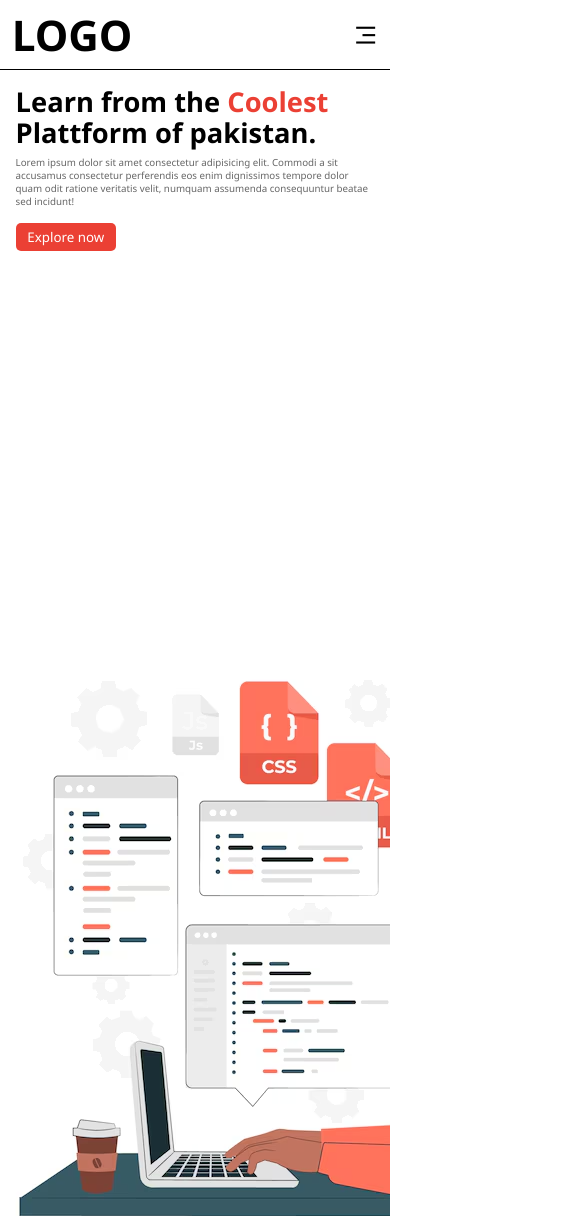
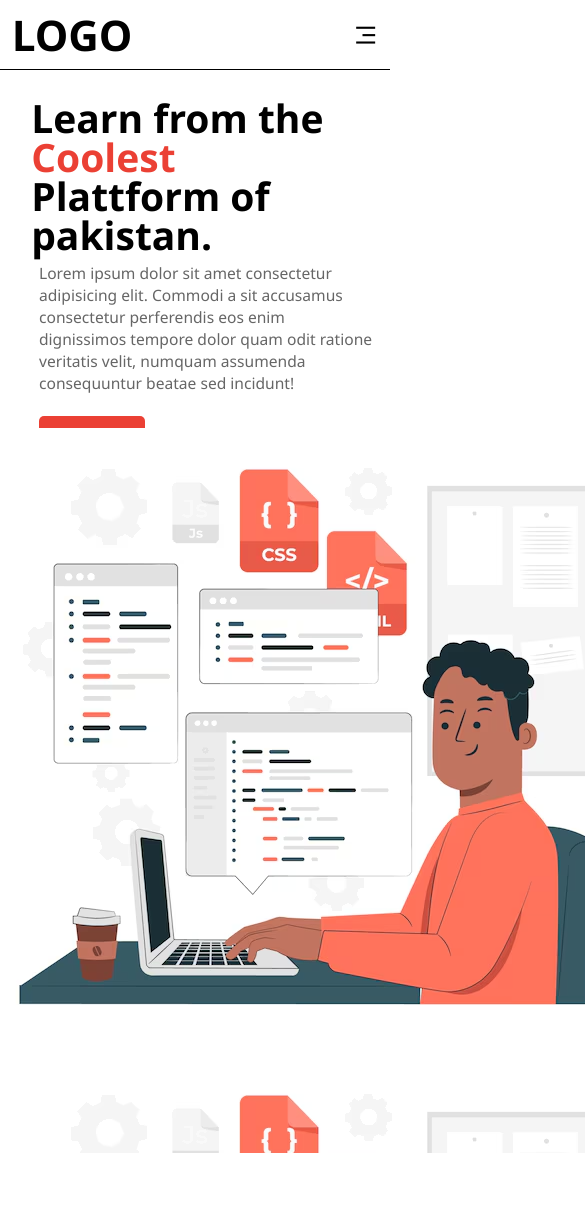
Before and after one commit to saba646/web2, a plain HTML site: page index.html in a window 390 px wide. Shown: the top 1216 px of the page, 585 px wide, since content can reach past the window. Drawn offline with nearby package versions, Linux system fonts and the light colour scheme.

Commit message:
Update style.css

```diff
--- a/style.css
+++ b/style.css
@@ -92,10 +92,14 @@ html,body{
     width: 50%;
 }
 
-@media (max-width:600px) {
+@media (max-width:720px) {
+    html,body{
+        height: 100%;
+    }
     .nav{
 
         padding: 0 3vw;
+        width: 100%;
     }
     #main-h2{
         font-size: 5vmax;
@@ -103,6 +107,7 @@ html,body{
     .nav-2 h4{
         font-size: 2vmax;
         display: none;
+
     }
     .nav-2 i{
         font-size: 3vmax;
@@ -112,30 +117,58 @@ html,body{
         display: none;
     }
     .content{
-        height: 200%;
+        height: 172%;
         flex-direction: column;
+        width: 100%;
     }
     .content h1{
-        font-size:7vw;
+        font-size:6vw;
         line-height: 8vw;
     }
     .content p{
         font-size: 2.5vw;
+        position: relative;
+        margin-left: 5vw;
     }
     .left{
         width: 100%;
-        height: 50%;
+        height: 30%;
+        position: relative;
+
+
+    }
+    .left>h1{
+        font-size: 10vw;
+        position: relative;
+        margin-left: 4vw;
+        top: 3%;
+        line-height:10vw;
+    }
+    .left>span{
+        margin-top: 5vw;
+        top: 20%;
+        font-size: 8vw;
+    }
+    .left>p{
+        margin-left: 6vw;
+        font-size: 4vw;
+        top: 3%;
+    }
+    .left button{
+        margin-left: 6vw;
+        padding:3% 4%;
+        margin-top: 5vw;
     }
     .right{
-        width: 100%;
-        height: 100%;
-    }
-    .right image{
-        height: 60%;
-        width: 100%;
+      position:relative;
+        width: 150%;
+        /* height: 400%;
+        margin-left: 10vw; */
+        height:50%;
+        margin-top: -20%;
+
+
     }
 
 
-
-
 }
```
